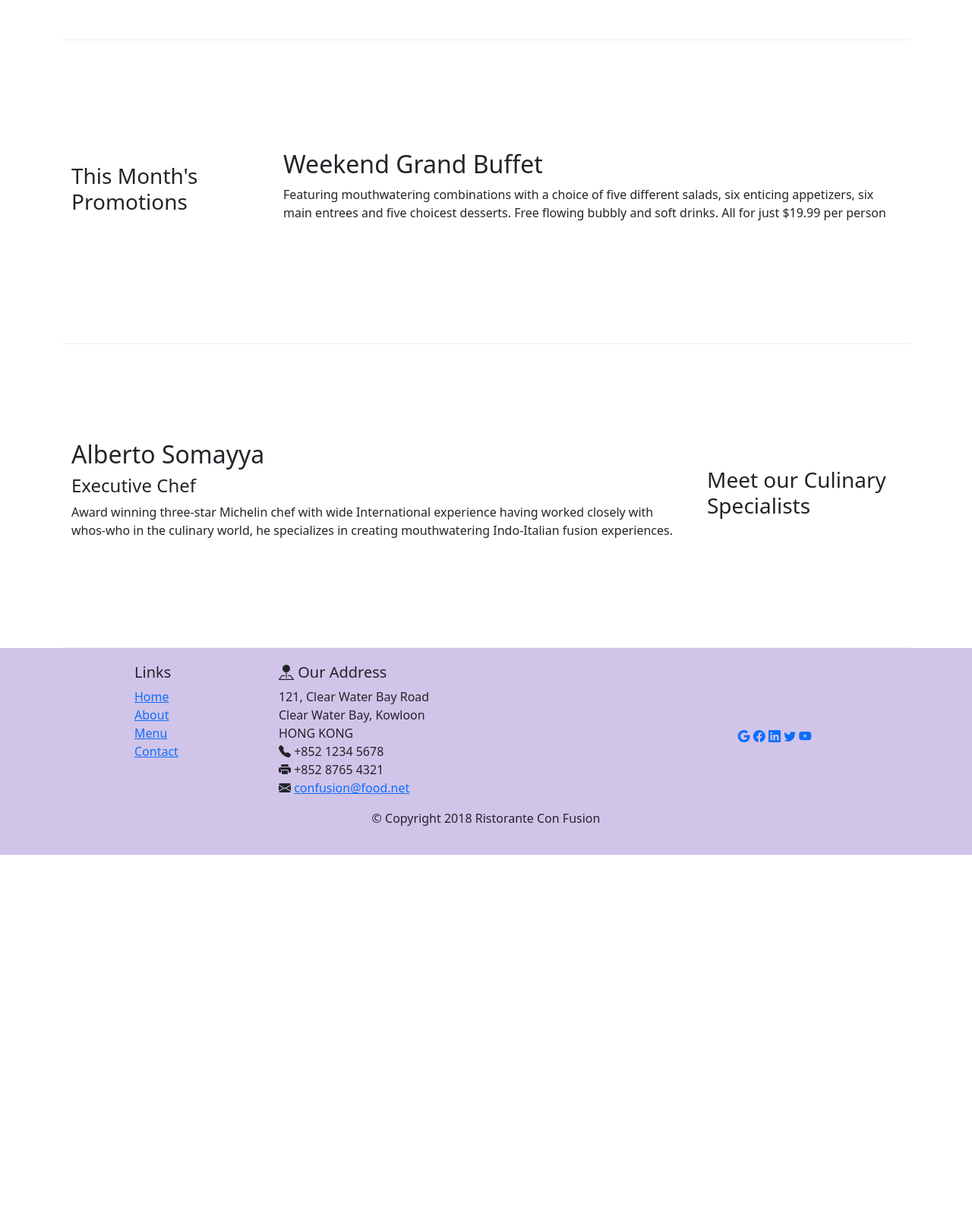
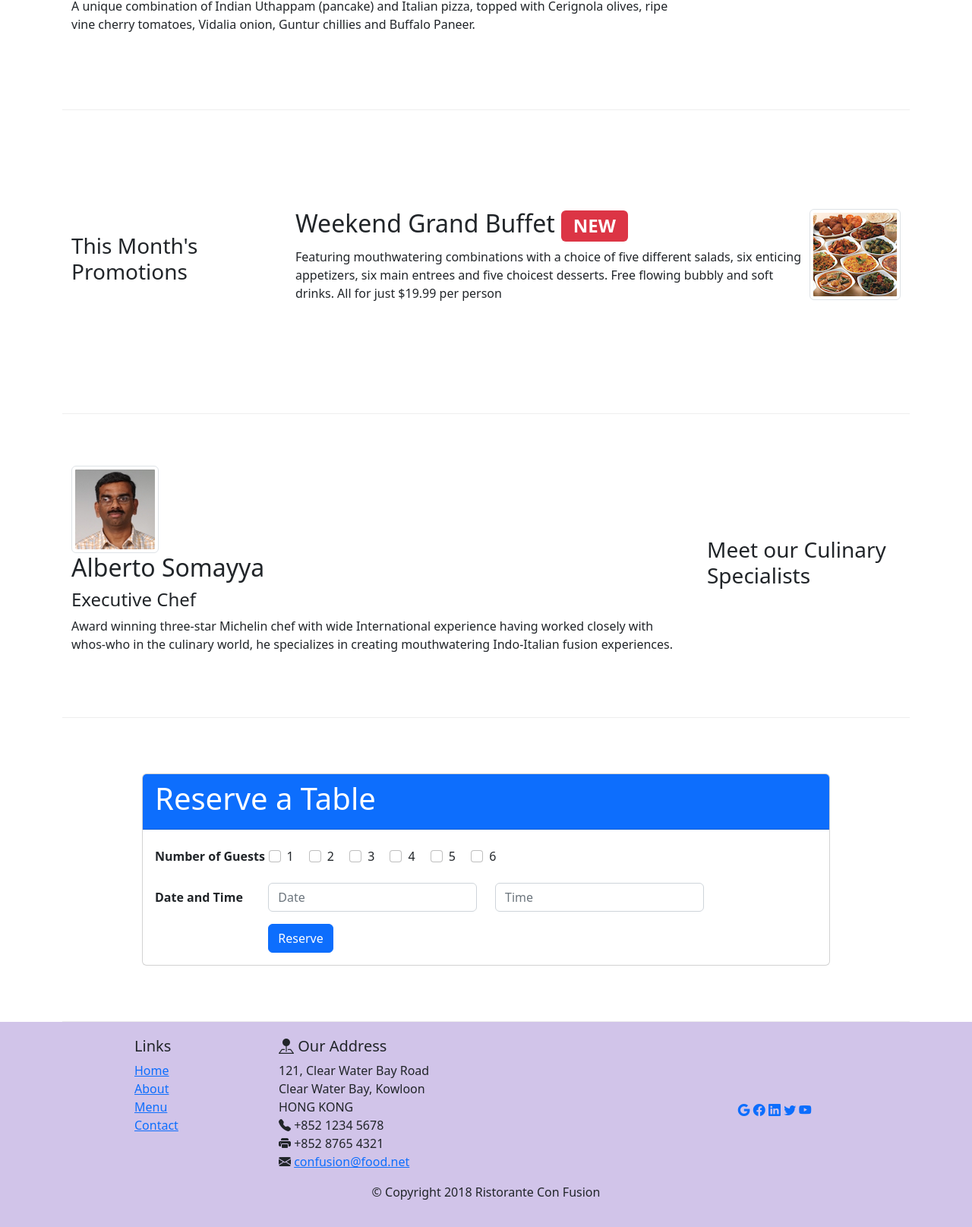
Before and after one commit to edimarvalentin/conFusion, a website: page index.html in a window 1280 px wide. Shown: the part 661-2276 px from the top of the page at 76% size. Before the commit the page ends 1786 px from the top, so only its background shows below. Drawn offline with nearby package versions, Linux system fonts and the light colour scheme.

Commit message:
Assignment 2

```diff
--- a/index.html
+++ b/index.html
@@ -17,7 +17,7 @@
 <body>
 <nav class="navbar navbar-dark navbar-expand-sm  fixed-top">
     <div class="container-fluid">
-        <a class="navbar-brand" href="#">Ristorante Con Fusion</a>
+        <a class="navbar-brand" href="#"><img src="/img/logo.png" height="30" width="41"></a>
         <button class="navbar-toggler" type="button" data-bs-toggle="collapse" data-bs-target="#navbarNav" aria-controls="navbarNav" aria-expanded="false" aria-label="Toggle navigation" >
             <span class="navbar-toggler-icon"></span>
         </button>
@@ -47,14 +47,19 @@
         </div> <!--mr <-> margin-->
     </div>
 </nav>
-    <header class="mt-4 p-5 bg-primary jumbotron">
+
+<header class="jumbotron">
     <div class="container">
         <div class="row row-header">
-                <div class="col-12 col-sm-6"> <!--Will take entire row for xs screens-->
+            <div class="col-12 col-sm">
                 <h1>Ristorante con Fusion</h1>
                 <p>We take inspiration from the World's best cuisines, and create a unique fusion experience. Our lipsmacking creations will tickle your culinary senses!</p>
             </div>
-                <div class="col-12 col-sm"> <!--Will occupy left over space for s screens-->
+            <div class="col-12 col-sm-3 align-self-center">
+                <img src="/img/logo.png" class="img-fluid">
+            </div>
+            <div class="col-12 col-sm align-self-center">
+                <a class="btn btn-warning col-12" href="#reservationPanel" role="button">Reserve Table</a>
             </div>
         </div>
     </div>
@@ -66,8 +71,13 @@
                 <h3>Our Lipsmacking Culinary Creations</h3>
             </div>
             <div class="col col-sm order-sm-first col-md">
-                <h2>Uthappizza</h2>
-                <p>A unique combination of Indian Uthappam (pancake) and Italian pizza, topped with Cerignola olives, ripe vine cherry tomatoes, Vidalia onion, Guntur chillies and Buffalo Paneer.</p>
+                <div class="media">
+                    <img class="d-flex mr-3 img-thumbnail align-self-center" src="/img/uthappizza.png">
+                    <div class="media-body">
+                        <h2 class="mt-0">Uthappizza</h2>
+                        <p class="d-none d-sm-block">A unique combination of Indian Uthappam (pancake) and Italian pizza, topped with Cerignola olives, ripe vine cherry tomatoes, Vidalia onion, Guntur chillies and Buffalo Paneer.</p>
+                    </div>
+                </div>
             </div>
         </div>
 
@@ -75,10 +85,21 @@
         <div class="row row-content align-items-center">
             <div class="col-12 col-sm-4 col-md-3">
                 <h3>This Month's Promotions</h3>
+
             </div>
             <div class="col col-sm col-md">
-                <h2>Weekend Grand Buffet</h2>
-                <p>Featuring mouthwatering combinations with a choice of five different salads, six enticing appetizers, six main entrees and five choicest desserts. Free flowing bubbly and soft drinks. All for just $19.99 per person </p>
+                <div class="d-flex">
+                    <div class="flex-grow-1 ms-3">
+                        <h2>Weekend Grand Buffet <span class="badge bg-danger">NEW</span> </h2>
+                        <p>Featuring mouthwatering combinations with a choice of five different
+                            salads, six enticing appetizers, six main entrees and five
+                            choicest desserts. Free flowing bubbly and soft drinks.
+                            All for just $19.99 per person </p>
+                    </div>
+                    <div class="flex-shrink-0">
+                        <img class="d-flex img-thumbnail" src="/img/buffet.png">
+                    </div>
+                  </div>
             </div>
         </div>
 
@@ -87,11 +108,79 @@
                 <h3>Meet our Culinary Specialists</h3>
             </div>
             <div class="col col-sm order-sm-first col-md">
+                <div class="media">
+                    <img class="d-flex mr-3 img-thumbnail align-self-center" src="img/alberto.png" alt="alberto">
+                    <div class="media-body">
                         <h2>Alberto Somayya</h2>
                         <h4>Executive Chef</h4>
-                <p>Award winning three-star Michelin chef with wide International experience having worked closely with whos-who in the culinary world, he specializes in creating mouthwatering Indo-Italian fusion experiences. </p>
+                        <p>Award winning three-star Michelin chef with wide International experience having worked closely
+                            with whos-who in the culinary world, he specializes in creating mouthwatering Indo-Italian fusion experiences. </p>
                     </div>
                 </div>
+            </div>
+        </div>
+
+        <!-- Reserve a table card -->
+        <div class="row row-content align-items-center" id="reservationPanel">
+            <div class="offset-1 col-10">
+                <div class="card">
+                    <div class="card-header bg-primary text-white">
+                       <h1>Reserve a Table</h1>
+                    </div>
+                    <div class="card-body">
+                        <form>
+                            <div class="col-12">
+                                <label class="col-md-2 col-form-label mb-3"><b>Number of Guests</b></label>
+                                <div class="form-check form-check-inline">
+                                    <input class="form-check-input" type="checkbox" id="inlineCheckbox1" value="option1">
+                                    <label class="form-check-label" for="inlineCheckbox1">1</label>
+                                  </div>
+                                  <div class="form-check form-check-inline">
+                                    <input class="form-check-input" type="checkbox" id="inlineCheckbox1" value="option1">
+                                    <label class="form-check-label" for="inlineCheckbox1">2</label>
+                                  </div>
+                                  <div class="form-check form-check-inline">
+                                    <input class="form-check-input" type="checkbox" id="inlineCheckbox1" value="option1">
+                                    <label class="form-check-label" for="inlineCheckbox1">3</label>
+                                  </div>
+                                  <div class="form-check form-check-inline">
+                                    <input class="form-check-input" type="checkbox" id="inlineCheckbox1" value="option1">
+                                    <label class="form-check-label" for="inlineCheckbox1">4</label>
+                                  </div>
+                                  <div class="form-check form-check-inline">
+                                    <input class="form-check-input" type="checkbox" id="inlineCheckbox1" value="option1">
+                                    <label class="form-check-label" for="inlineCheckbox1">5</label>
+                                  </div>
+                                  <div class="form-check form-check-inline">
+                                    <input class="form-check-input" type="checkbox" id="inlineCheckbox1" value="option1">
+                                    <label class="form-check-label" for="inlineCheckbox1">6</label>
+                                  </div>
+                            </div>
+
+                            <div class="row mb-3">
+                                <label for="DateTime" class="col-md-2 col-form-label"><b>Date and Time</b></label>
+                                <div class="col-6 col-md-4">
+                                    <input type="text" class="form-control" id="date" name="date" placeholder="Date">
+                                </div>
+                                <div class="col-6 col-md-4">
+                                    <input type="text" class="form-control" id="time" name="time" placeholder="Time">
+                                </div>
+                            </div>
+
+                            <div class="form-group row">
+                                <div class="offset-md-2 col-md-10">
+                                    <button type="submit" class="btn btn-primary">
+                                        Reserve
+                                    </button>
+                                </div>
+                            </div>
+                        </form>
+                    </div>
+                </div>
+            </div>
+        </div>
+
+
     </div>
 
     <footer class="footer">
```
Also changed, not shown: html/aboutus.html (+3 -2 lines), html/contactus.html (+3 -2 lines), img/alberto.png (added), img/buffet.png (added), img/logo.png (added), img/uthappizza.png (added), 1 other file. Lines whose indentation alone changed are shown as unchanged.
